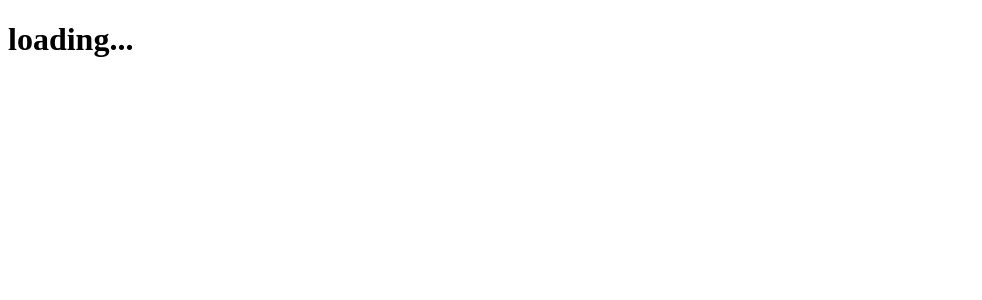
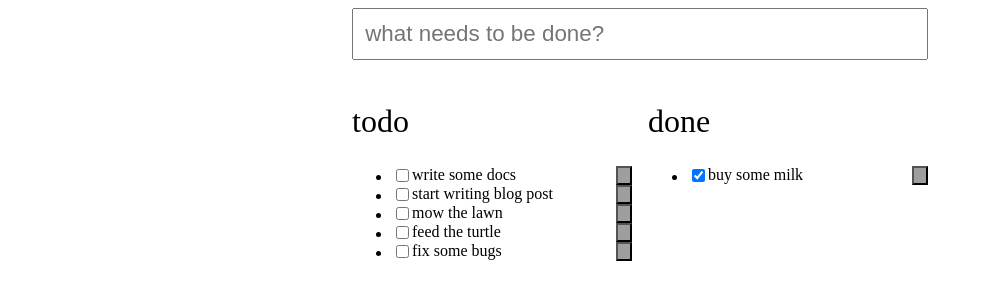
Before and after one commit to yutak23/intro-svelt-vite-js, a Svelte app: page / in a window 1280 px wide. Shown: the top 300 px of the page, without its empty margins (0-982 px from the left). Built offline with nearby package versions, Linux system fonts and the light colour scheme; grey boxes are pictures that could not be loaded.

Commit message:
feat: Part 2 / Transitions / Deferred transitions

```diff
--- a/src/App.svelte
+++ b/src/App.svelte
@@ -1,26 +1,57 @@
 <script>
-	import { onMount } from 'svelte';
-	import { typewriter } from './transition';
-	import { messages } from './loading-messages';
+	import { createTodoStore } from './todos';
+	import TodoList from './TodoList.svelte';
 
-	let i = -1;
-
-	onMount(() => {
-		const interval = setInterval(() => {
-			i += 1;
-			i %= messages.length;
-		}, 2500);
-
-		return () => {
-			clearInterval(interval);
-		};
-	});
+	const todos = createTodoStore([
+		{ done: false, description: 'write some docs' },
+		{ done: false, description: 'start writing blog post' },
+		{ done: true, description: 'buy some milk' },
+		{ done: false, description: 'mow the lawn' },
+		{ done: false, description: 'feed the turtle' },
+		{ done: false, description: 'fix some bugs' }
+	]);
 </script>
 
-<h1>loading...</h1>
+<div class="board">
+	<input
+		placeholder="what needs to be done?"
+		on:keydown={(e) => {
+			if (e.key === 'Enter') {
+				todos.add(e.currentTarget.value);
+				e.currentTarget.value = '';
+			}
+		}}
+	/>
 
-{#key i}
-	<p in:typewriter={{ speed: 10 }}>
-		{messages[i] || ''}
-	</p>
-{/key}
+	<div class="todo">
+		<h2>todo</h2>
+		<TodoList store={todos} done={false} />
+	</div>
+
+	<div class="done">
+		<h2>done</h2>
+		<TodoList store={todos} done={true} />
+	</div>
+</div>
+
+<style>
+	.board {
+		display: grid;
+		grid-template-columns: 1fr 1fr;
+		grid-column-gap: 1em;
+		max-width: 36em;
+		margin: 0 auto;
+	}
+
+	.board > input {
+		font-size: 1.4em;
+		grid-column: 1/3;
+		padding: 0.5em;
+		margin: 0 0 1rem 0;
+	}
+
+	h2 {
+		font-size: 2em;
+		font-weight: 200;
+	}
+</style>
--- /dev/null
+++ b/src/TodoList.svelte
@@ -0,0 +1,40 @@
+<script>
+	import { send, receive } from './transition';
+
+	export let store;
+	export let done;
+</script>
+
+<ul class="todos">
+	{#each $store.filter((todo) => todo.done === done) as todo (todo.id)}
+		<li class:done in:receive={{ key: todo.id }} out:send={{ key: todo.id }}>
+			<label>
+				<input
+					type="checkbox"
+					checked={todo.done}
+					on:change={(e) => store.mark(todo, e.currentTarget.checked)}
+				/>
+
+				<span>{todo.description}</span>
+
+				<button on:click={() => store.remove(todo)} aria-label="Remove" />
+			</label>
+		</li>
+	{/each}
+</ul>
+
+<style>
+	label {
+		width: 100%;
+		height: 100%;
+		display: flex;
+	}
+
+	span {
+		flex: 1;
+	}
+
+	button {
+		background-image: url(./remove.svg);
+	}
+</style>
--- a/src/loading-messages.js
+++ /dev/null
@@ -1,15 +0,0 @@
-// thanks to https://gist.github.com/meain/6440b706a97d2dd71574769517e7ed32
-// eslint-disable-next-line import/prefer-default-export
-export const messages = [
-	'reticulating splines...',
-	'generating witty dialog...',
-	'swapping time and space...',
-	'640K ought to be enough for anybody',
-	'checking the gravitational constant in your locale...',
-	'keep calm and npm install',
-	'counting backwards from Infinity',
-	"I'm sorry Dave, I can't do that.",
-	'adjusting flux capacitor...',
-	'constructing additional pylons...',
-	'rm -rf /'
-];
--- /dev/null
+++ b/src/todos.js
@@ -0,0 +1,36 @@
+import { writable } from 'svelte/store';
+
+// eslint-disable-next-line import/prefer-default-export
+export function createTodoStore(initial) {
+	let uid = 1;
+
+	const todos = initial.map(({ done, description }) => {
+		const todo = {
+			id: (uid += 1),
+			done,
+			description
+		};
+		return todo;
+	});
+
+	const { subscribe, update } = writable(todos);
+
+	return {
+		subscribe,
+		add: (description) => {
+			const todo = {
+				id: (uid += 1),
+				done: false,
+				description
+			};
+
+			update(($todos) => [...$todos, todo]);
+		},
+		remove: (todo) => {
+			update(($todos) => $todos.filter((t) => t !== todo));
+		},
+		mark: (todo, done) => {
+			update(($todos) => [...$todos.filter((t) => t !== todo), { ...todo, done }]);
+		}
+	};
+}
--- a/src/transition.js
+++ b/src/transition.js
@@ -1,20 +1,21 @@
-// eslint-disable-next-line import/prefer-default-export
-export function typewriter(node, { speed = 1 }) {
-	const valid = node.childNodes.length === 1 && node.childNodes[0].nodeType === Node.TEXT_NODE;
+import { crossfade } from 'svelte/transition';
+import { quintOut } from 'svelte/easing';
 
-	if (!valid) {
-		throw new Error(`This transition only works on elements with a single text node child`);
+export const [send, receive] = crossfade({
+	duration: (d) => Math.sqrt(d * 200),
+
+	// eslint-disable-next-line no-unused-vars
+	fallback(node, params) {
+		const style = getComputedStyle(node);
+		const transform = style.transform === 'none' ? '' : style.transform;
+
+		return {
+			duration: 600,
+			easing: quintOut,
+			css: (t) => `
+				transform: ${transform} scale(${t});
+				opacity: ${t}
+			`
+		};
 	}
-
-	const text = node.textContent;
-	const duration = text.length / (speed * 0.01);
-
-	return {
-		duration,
-		tick: (t) => {
-			const i = Math.trunc(text.length * t);
-			// eslint-disable-next-line no-param-reassign
-			node.textContent = text.slice(0, i);
-		}
-	};
-}
+});
```
Also changed, not shown: .eslintrc.cjs.
